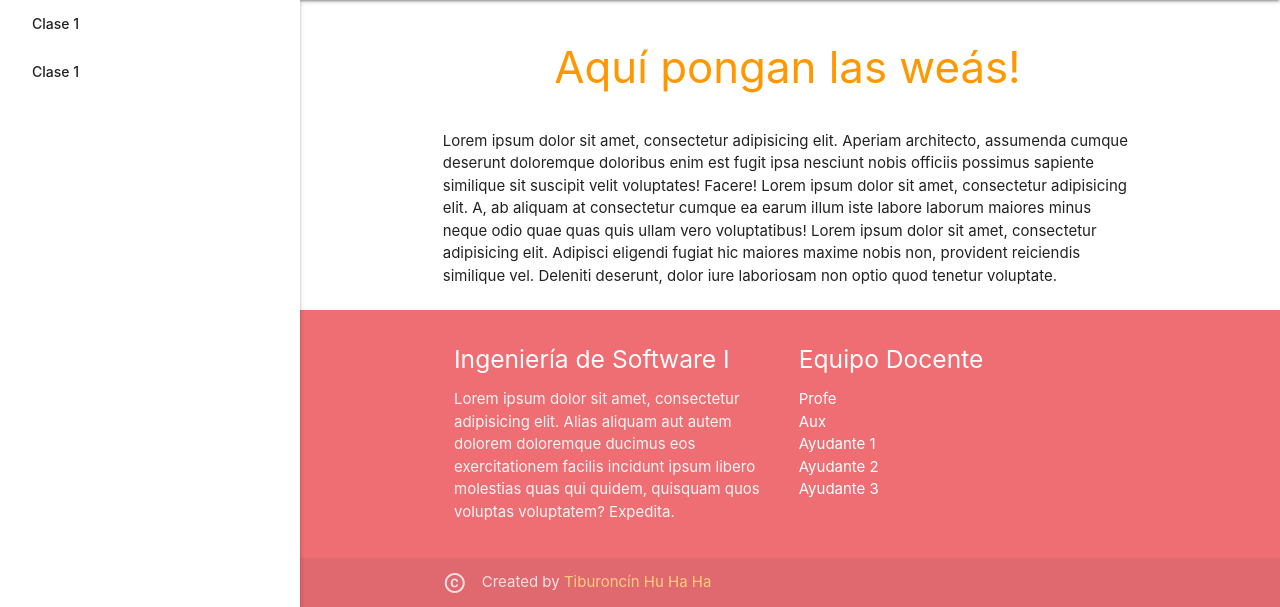
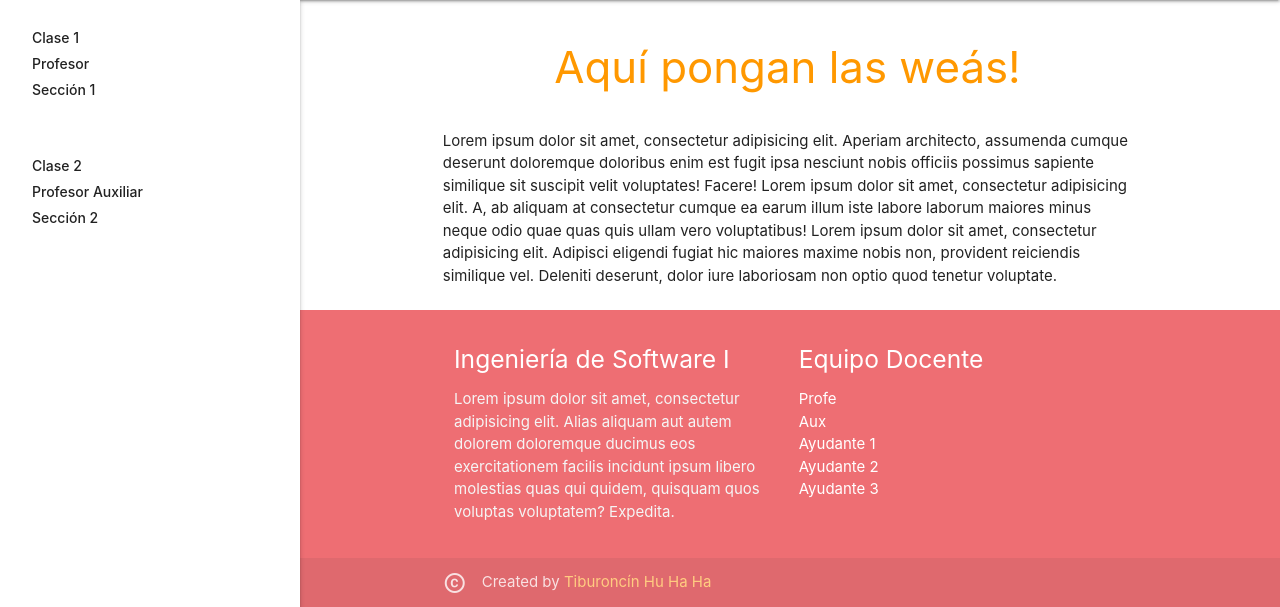
Before and after one commit to DCC-CC4401/2018-2-Equipo-11-T2, a Django app: page / in a window 1280 px wide. Shown: the part 64-671 px from the top of the page. Run offline with Django 3.2, Linux system fonts and the light colour scheme; some libraries are stand-ins or nearby versions.

Commit message:
fixed mobile version;

```diff
--- a/T2/coevaluacion/templates/base.html
+++ b/T2/coevaluacion/templates/base.html
@@ -20,13 +20,12 @@
             <div class="nav-wrapper">
                 <a href="#!" class="brand-logo left">Bienvenido Conchetumare!</a>
                 <a href="#" data-target="nav-mobile" class="top-nav sidenav-trigger waves-effect waves-light circle hide-on-large-only"><i class="material-icons">menu</i></a>
-                <ul class="right">
+                <ul class="right hide-on-med-and-down">
                     <li>
                         <form>
                             <div class="input-field">
                                 <input id="search" type="search" required>
                                 <label class="label-icon" for="search"><i class="material-icons">search</i></label>
-                                <i class="material-icons">close</i>
                             </div>
                         </form>
                     </li>
@@ -38,9 +37,32 @@
           </nav>
         </div>
 
-        <ul id="nav-mobile" class="sidenav sidenav-fixed" style="margin-top: 64px;">
-            <li class="bold"><a href="#" class="waves-effect waves-teal">Clase 1</a></li>
-            <li class="bold"><a href="#" class="waves-effect waves-teal">Clase 1</a></li>
+        <ul id="nav-mobile" class="sidenav sidenav-fixed">
+            <li class="hide-on-large-only hide-on-extra-large-only">
+                <form>
+                    <div class="input-field">
+                        <input id="search" type="search" required>
+                        <label class="label-icon" for="search"><i class="material-icons" style="margin-left: 10px;">search</i></label>
+                    </div>
+
+                </form>
+            </li>
+
+            <li class="bold">
+                <a href="#" class="waves-effect waves-teal" style="height: auto;">
+                    <p class="course-top">Clase 1</p>
+                    <p class="course-mid">Profesor</p>
+                    <p class="course-bottom">Sección 1</p>
+                </a>
+            </li>
+            <li class="bold">
+                <a href="#" class="waves-effect waves-teal" style="height: auto;">
+                    <p class="course-top">Clase 2</p>
+                    <p class="course-mid">Profesor Auxiliar</p>
+                    <p class="course-bottom">Sección 2</p>
+                </a>
+            </li>
+            <li class="hide-on-large-only hide-on-extra-large-only"><a href="#"><i class="material-icons left">power_settings_new</i>Logout</a></li>
         </ul>
 
     </header>
--- a/T2/static/coevaluacion/css/style.css
+++ b/T2/static/coevaluacion/css/style.css
@@ -13,6 +13,24 @@
 	font-size: inherit;
 }
 
+.sidenav-fixed {
+    margin-top: 64px;
+}
+
+.course-top {
+    margin-bottom: -22px;
+}
+
+
+.course-mid {
+    margin-top: -22px;
+    margin-bottom: -22px;
+}
+
+.course-bottom {
+    margin-top: -22px;
+}
+
 @media (min-width: 991px) {
     main {
         padding-left: 295px;
@@ -21,5 +39,26 @@
     footer {
         padding-left: 295px;
     }
+}
 
+@media (max-width: 450px) {
+    nav .brand-logo {
+        font-size: 1.5rem;
+    }
 }
+
+@media (max-width: 350px) {
+    nav .brand-logo {
+        font-size: 1rem;
+    }
+}
+
+@media (max-width: 991px) {
+    .brand-logo {
+        margin-left: 64px;
+    }
+
+    .input-field input[type=search] {
+        padding-left: 64px;
+    }
+}
```
